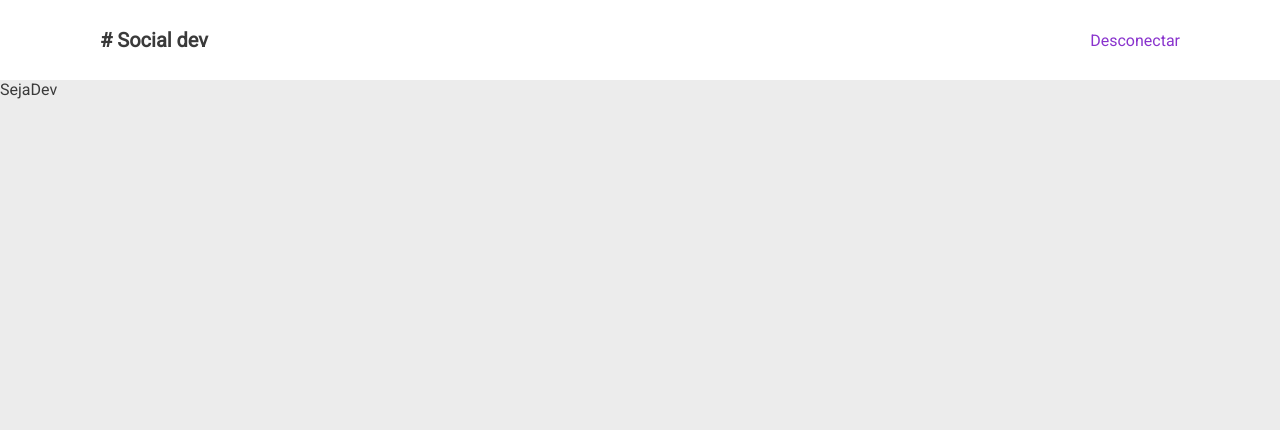
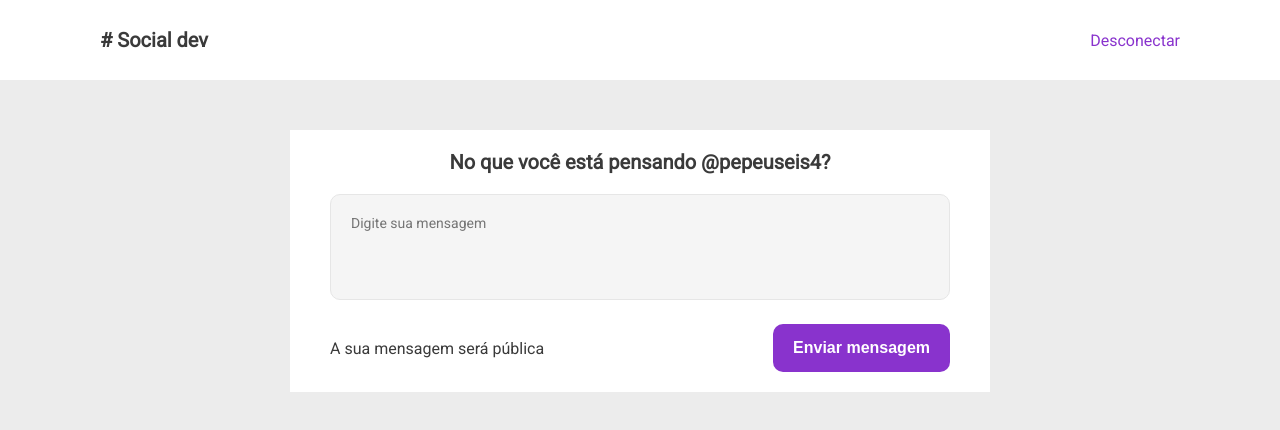
Before and after one commit to bezerrak3/socia-dev, a Next.js app: page / in a window 1280 px wide. Shown: the top 430 px of the page. Built offline with nearby package versions, Linux system fonts and the light colour scheme.

Commit message:
Criado componente de criar posts

```diff
--- a/pages/index.jsx
+++ b/pages/index.jsx
@@ -1,13 +1,22 @@
+import styled from "styled-components"
 import Navbar from "../src/components/layout/Navbar"
+import Container from "../src/components/layout/Container"
+import CreatePost from "../src/components/cards/CreatePost"
+
+const Content = styled.div`
+ margin: 50px 0;
+`
 
 function HomePage () {
 
   return (
     <>
      <Navbar/>
-      <div>
-       SejaDev
-      </div>
+     <Content>
+        <Container>
+            <CreatePost/>
+        </Container>
+     </Content>
     </>
 
   )
--- /dev/null
+++ b/src/components/cards/CreatePost.jsx
@@ -0,0 +1,53 @@
+import styled from "styled-components";
+import H4 from "../typography/H4";
+import Textarea from "../inputs/Textarea";
+import Button from "../inputs/Button"
+
+const PostContainer = styled.div`
+  background-color: ${props => props.theme.white};
+  padding: 20px 40px;
+
+  @media (max-width: 500px){
+    padding: 20px;
+  }
+`
+
+const Title = styled.div`
+ font-weight: bold;
+ text-align: center;
+`
+const TextContainer = styled.div`
+  margin: 20px 0;
+  widht: 100%;
+`
+
+const BottomContainer = styled.div`
+  display: flex;
+  align-items: center;
+  gap: 5px;
+
+  @media (max-width: 500px){
+    flex-direction: column-reverse;
+  }
+`
+
+const BottomText =  styled.p`
+  flex: 1;
+`
+function CreatePost(){
+   return(
+     <PostContainer>
+           <H4><Title>No que você está pensando @pepeuseis4?</Title></H4>
+           <TextContainer>
+            <Textarea placeholder="Digite sua mensagem" rows='4'/>
+           </TextContainer>
+           <BottomContainer>
+             <BottomText>A sua mensagem será pública</BottomText>
+             <Button>Enviar mensagem</Button>
+           </BottomContainer>
+     </PostContainer>
+
+   )
+}
+
+export default CreatePost
--- /dev/null
+++ b/src/components/inputs/Textarea.jsx
@@ -0,0 +1,15 @@
+import styled from "styled-components";
+
+const Textarea = styled.textarea`
+   resize: none;
+   width: 100%;
+   padding: 20px;
+   box-sizing: border-box;
+   border: 1px solid ${props => props.theme.inputBorder};
+   background-color: ${props => props.theme.inputBackground};
+   border-radius: 10px;
+   font-family: 'Roboto', sans-serif;
+   font-size: 14px;
+`
+
+export default Textarea
--- /dev/null
+++ b/src/components/layout/Container.jsx
@@ -0,0 +1,25 @@
+import styled from "styled-components"
+
+
+const StyledContainer = styled.div`
+  display: flex;
+  justify-content: center;
+`
+
+const StyledChildren = styled.div`
+  max-width: 700px;
+  width: 100%;
+`
+
+function Container ({children}){
+    return(
+        <StyledContainer>
+         <StyledChildren>
+          {children}
+         </StyledChildren>
+        </StyledContainer>
+    )
+
+}
+
+export default Container
--- a/src/components/layout/Navbar.jsx
+++ b/src/components/layout/Navbar.jsx
@@ -7,7 +7,9 @@
  align-items: center;
  padding: 0 100px;
 
-
+@media (max-width:500px){
+  padding: 0 20px;
+}
 
 `
 const StyledLogo = styled.span`
--- a/style.css
+++ b/style.css
@@ -5,4 +5,5 @@
 
 body {
   font-family: 'Roboto', sans-serif;
+
 }
```
